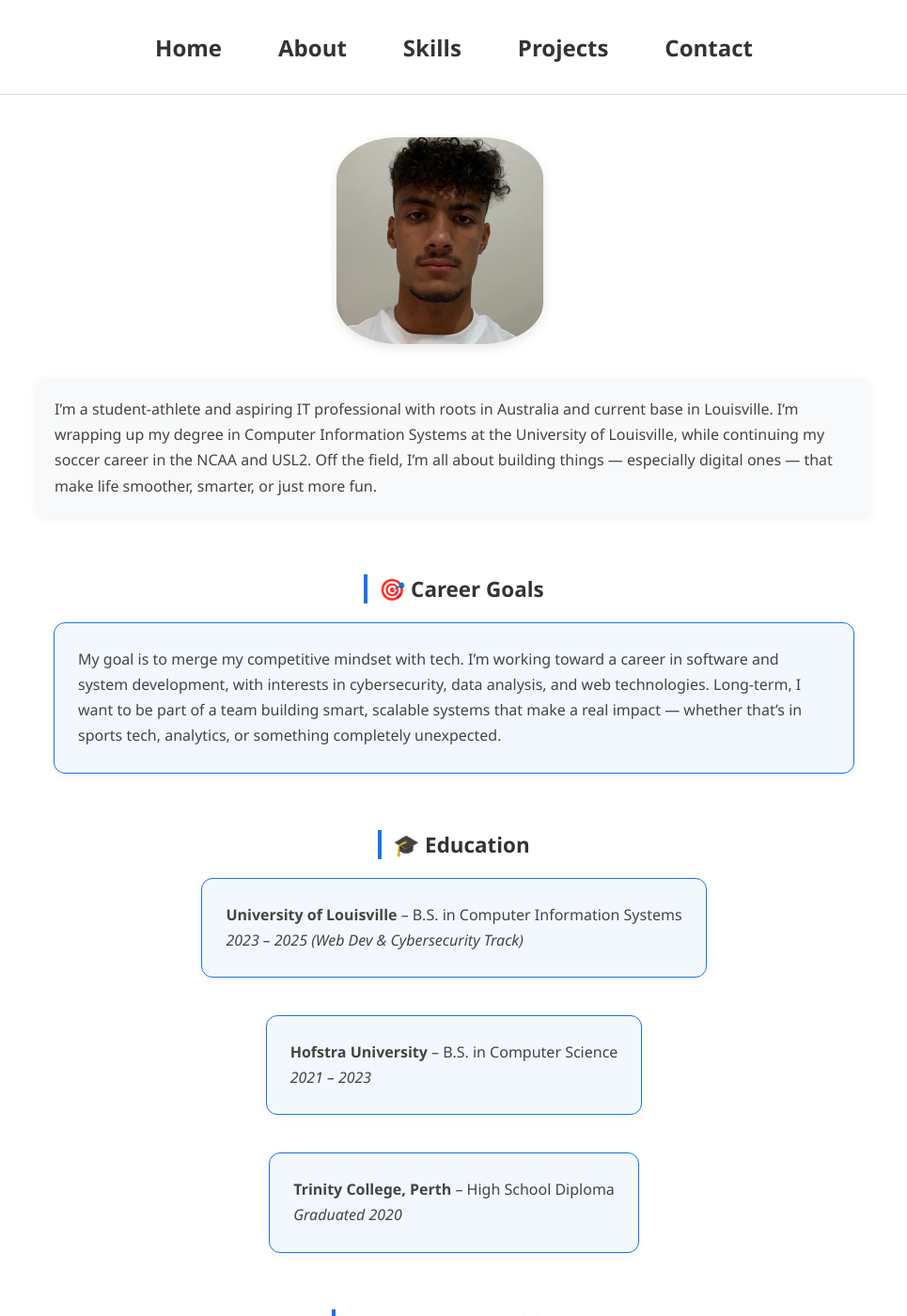
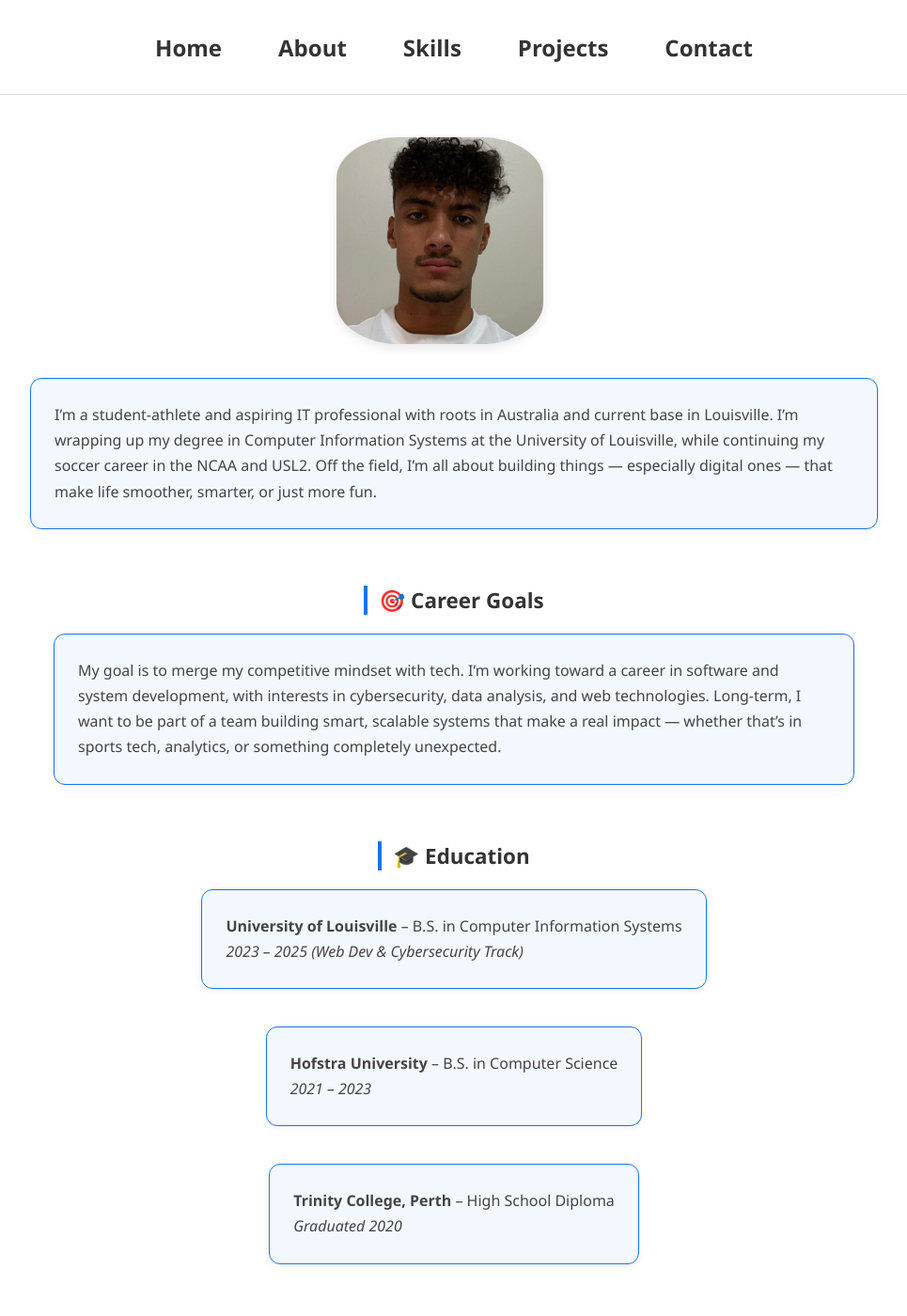
Before and after one commit to masontatafu/masontatafu.github.io, a Jekyll site: the page built from about.md, in a window 1280 px wide and 1400 px high. Shown: the whole window at 94% size, without its empty margins (157-1122 px from the left). Built offline with Jekyll 4.4.1, drawn with Linux system fonts in a browser that asks for light colours.

Commit message:
Update style.css

```diff
--- a/assets/css/style.css
+++ b/assets/css/style.css
@@ -271,12 +271,14 @@ body {
     font-size: 1rem;
     color: #444;
     line-height: 1.7;
-    background-color: #f8f9fa;
-    padding: 20px;
+    background-color: rgba(26, 115, 232, 0.05);
+    border: 1.5px solid #1a73e8;
     border-radius: 12px;
     max-width: 850px;
     margin: 0 auto 30px auto;
+    padding: 25px;
     box-shadow: 0 2px 10px rgba(0,0,0,0.05);
+    display: flow-root;
 }
 
 /* Wrapper around intro text */
```
